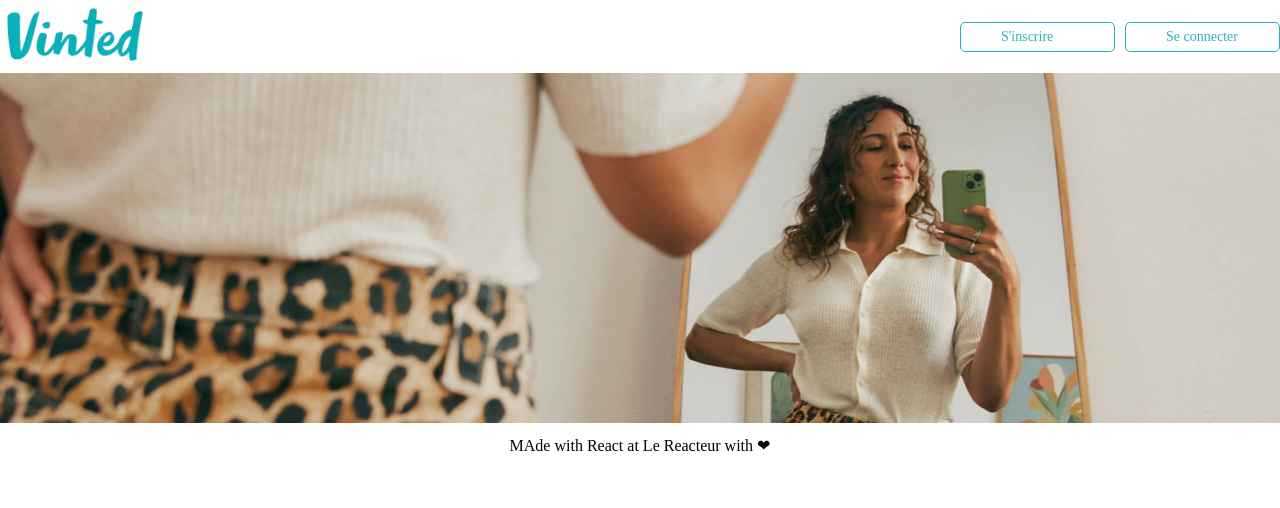
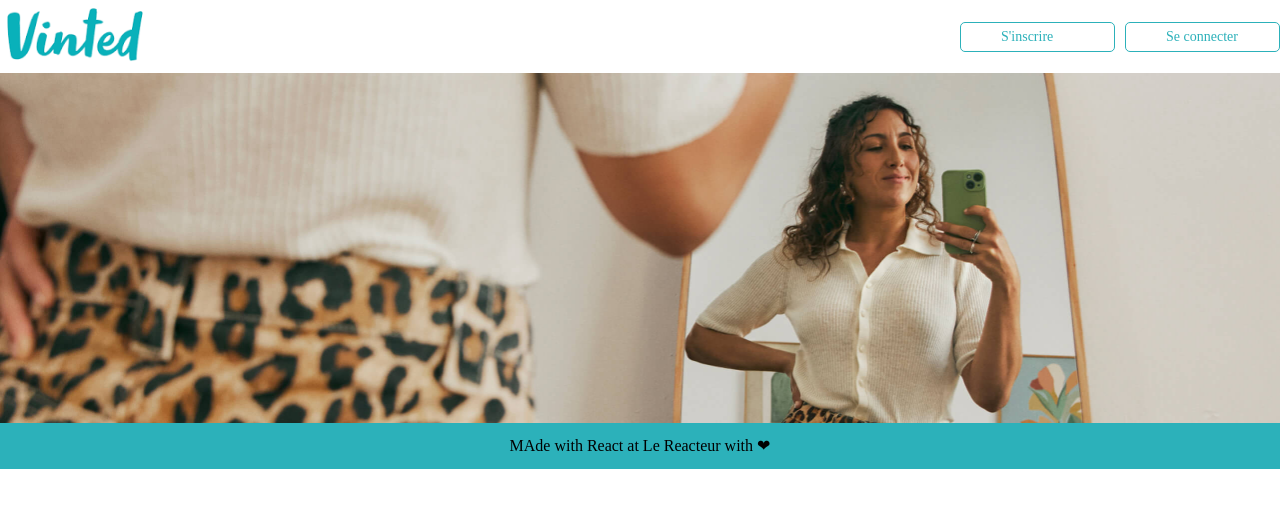
Before and after one commit to asmeziou/vinted, a React (Vite) app: page /signup in a window 1280 px wide. Shown: the top 508 px of the page. Built offline with nearby package versions, Linux system fonts and the light colour scheme.

Commit message:
Css footer

```diff
--- a/src/App.css
+++ b/src/App.css
@@ -117,4 +117,5 @@
 footer {
   padding: 15px 0;
   text-align: center;
+  background-color: #2cb1ba;
 }
--- a/src/components/Footer.jsx
+++ b/src/components/Footer.jsx
@@ -1,6 +1,8 @@
 const Footer = () => {
   return (
-    <footer className="wrapper">MAde with React at Le Reacteur with ❤</footer>
+    <footer>
+      <div className="wrapper">MAde with React at Le Reacteur with ❤</div>
+    </footer>
   );
 };
 
```
